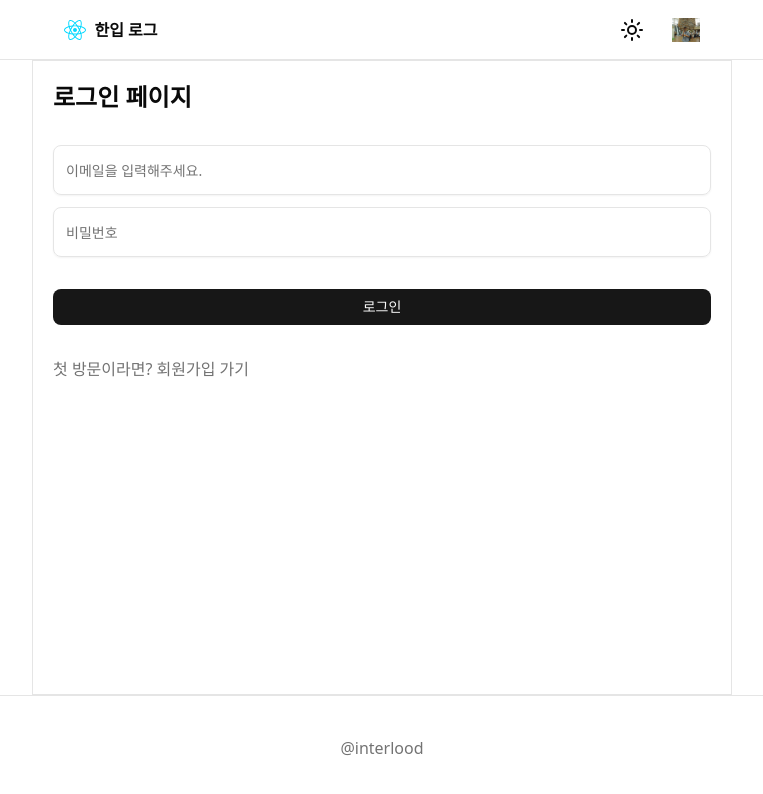
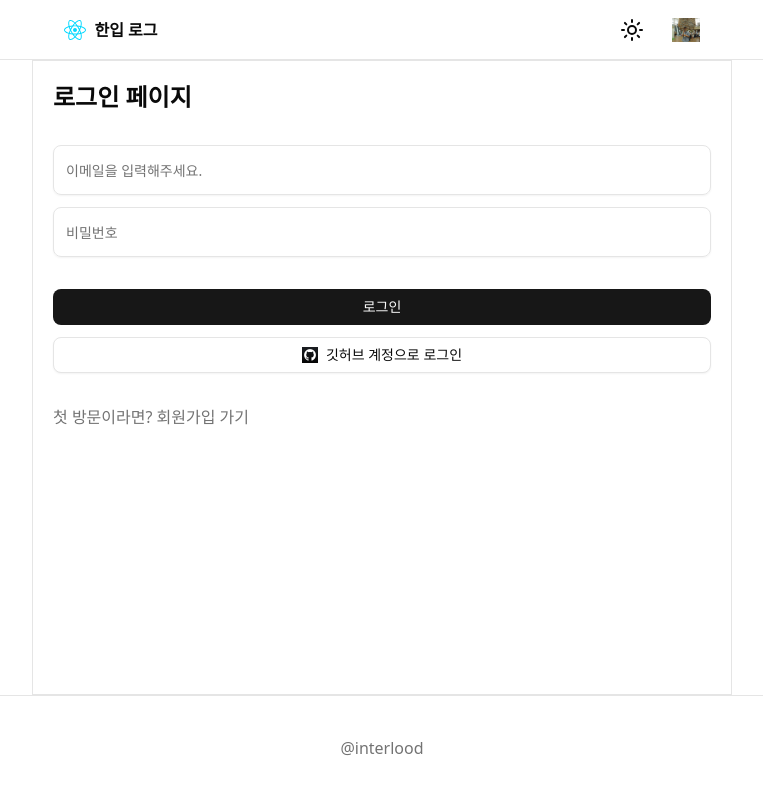
Before and after one commit to Dessert99/dessert99_React, a React (Vite) app: page /sign-in in a window 1280 px wide. Shown: the top 794 px of the page, without its empty margins (258-1021 px from the left). Built offline with nearby package versions, Linux system fonts and the light colour scheme; no server answers.

Commit message:
feat(auth): 로그인 페이지에 소셜 로그인(깃허브) 연결

```diff
--- a/src/pages/SignInPage.tsx
+++ b/src/pages/SignInPage.tsx
@@ -1,18 +1,24 @@
 import { Button } from '@/components/ui/button';
 import { Input } from '@/components/ui/input';
 import { useSignInWithPassword } from '@/hooks/mutations/useSignInWithPassword';
-
+import githubLogo from '@/assets/github.png';
 import { useState } from 'react';
 import { Link } from 'react-router';
+import { useSignInWithOAuth } from '@/hooks/mutations/useSignInWithOAuth';
 
 const SignInPage = () => {
   const [email, setEmail] = useState('');
   const [password, setPassword] = useState('');
   const { mutate: signInWithPassword } = useSignInWithPassword();
+  const { mutate: signInWithOAuth } = useSignInWithOAuth();
 
   const handleSubmit = () => {
     if (email.trim() === '' || password.trim() === '') return;
     signInWithPassword({ email, password });
+  };
+
+  const handleSignInWithGithub = () => {
+    signInWithOAuth('github');
   };
 
   return (
@@ -34,11 +40,21 @@ const SignInPage = () => {
           onChange={(e) => setPassword(e.target.value)}
         />
       </div>
-      <div>
+      <div className='flex flex-col gap-3'>
         <Button
           className='w-full'
           onClick={handleSubmit}>
           로그인
+        </Button>
+        <Button
+          onClick={handleSignInWithGithub}
+          className='w-full'
+          variant={'outline'}>
+          <img
+            src={githubLogo}
+            className='h-4 w-4'
+          />
+          깃허브 계정으로 로그인
         </Button>
       </div>
       <div>
```
Also changed, not shown: src/assets/github.png (added).
